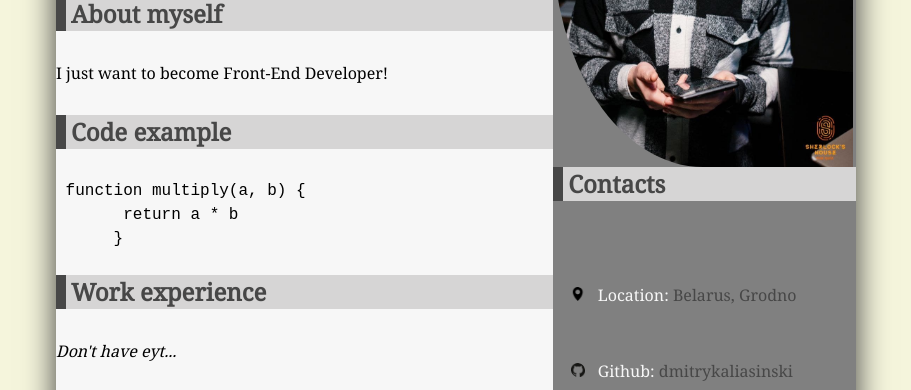
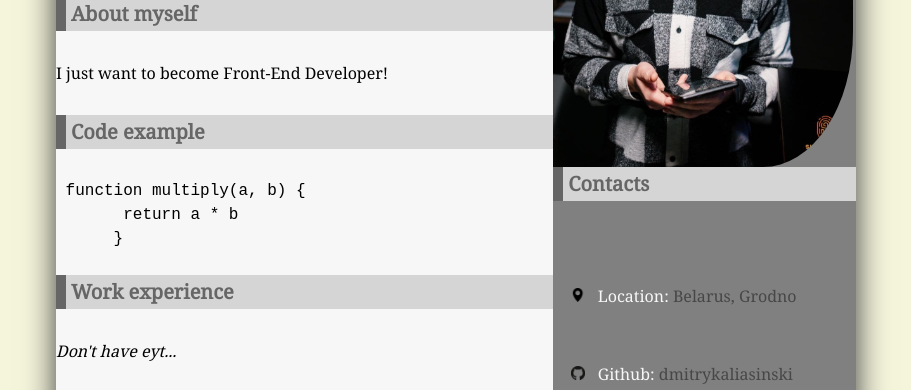
Before and after one commit to dmitrykaliasinski/rsschool-cv, a plain HTML site: page index.html in a window 1280 px wide. Shown: the part 303-693 px from the top of the page, without its empty margins (184-1095 px from the left). Drawn offline with Linux system fonts and the light colour scheme.

Commit message:
fix: sizes

```diff
--- a/style.css
+++ b/style.css
@@ -17,7 +17,7 @@ body {
   font-size: 16px;
   line-height: 24px;
   max-width: 800px;
-  max-height: 1000px;
+  max-height: 1100px;
   margin: 20px auto;
   font-family: "Noto Serif", serif;
   box-shadow: 0 0 30px #3b3b3b;
@@ -46,12 +46,12 @@ h1 {
 }
 
 h3 {
-  color: rgb(71, 71, 71);
-  font-size: 24px;
+  color: rgb(102, 102, 102);
+  font-size: 20px;
   background-color: rgb(214, 213, 213);
   margin-bottom: 30px;
   padding: 5px;
-  border-left: 10px solid rgb(71, 71, 71);
+  border-left: 10px solid rgb(102, 102, 102);
 }
 
 li {
@@ -92,5 +92,5 @@ a:hover {
 } */
 
 .contacts img {
-  border-radius: 0% 50% 0% 50%;
+  border-radius: 30% 0% 30% 0%;
 }
```
